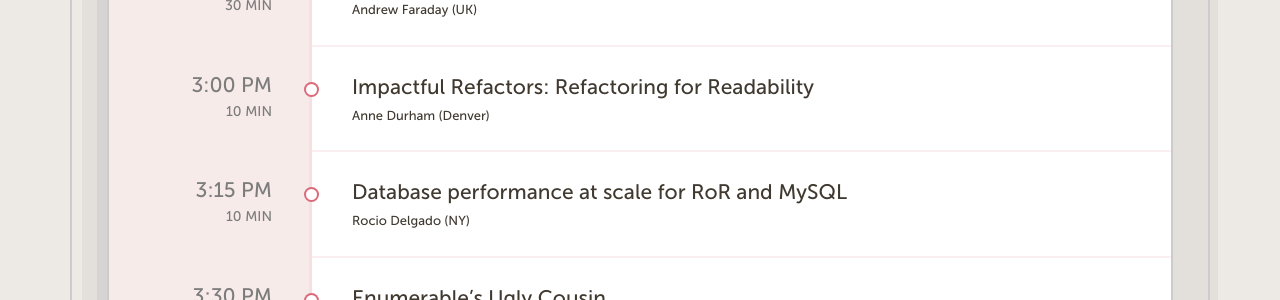
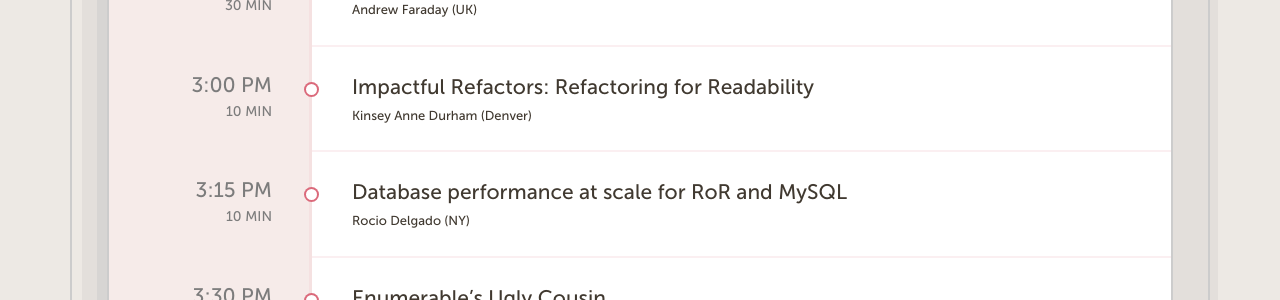
Before and after one commit to goruco/goruco2016, a Jekyll site: the page built from index.html, in a window 1280 px wide and 900 px high, scrolled down 1666 px. Shown: the part 152-452 px from the top of the window. Built offline with Jekyll 4.4.1, drawn with Linux system fonts in a browser that asks for light colours.

Commit message:
add kinsey to anne durham on schedule

```diff
--- a/_data/schedule.yml
+++ b/_data/schedule.yml
@@ -46,7 +46,7 @@
   duration: 30
 
 - title: "Impactful Refactors: Refactoring for Readability"
-  name: Anne Durham (Denver)
+  name: Kinsey Anne Durham (Denver)
   time: 3:00 PM
   duration: 10
 
```
